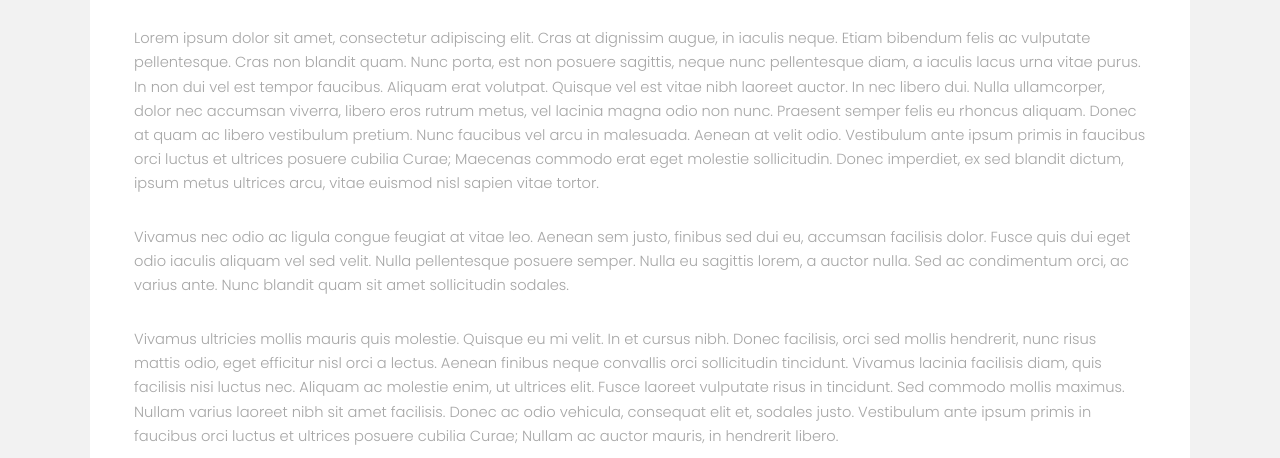
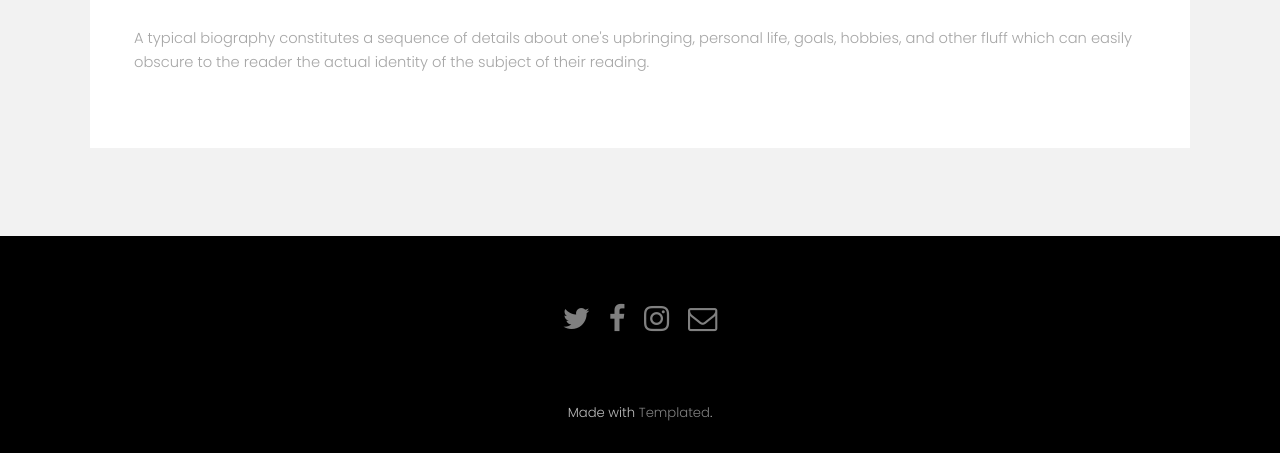
Before and after one commit to Chrismonkey1/website, a plain HTML site: page generic.html in a window 1280 px wide. Shown: the part 494-952 px from the top of the page. Drawn offline with Linux system fonts and the light colour scheme.

Commit message:
Update generic.html

```diff
--- a/generic.html
+++ b/generic.html
@@ -20,11 +20,11 @@
 						<div class="content">
 							<header class="align-center"><p>The Biography</p>
 								<h2>Christopher George</h2>
-							</header><p>Lorem ipsum dolor sit amet, consectetur adipiscing elit. Cras at dignissim augue, in iaculis neque. Etiam bibendum felis ac vulputate pellentesque. Cras non blandit quam. Nunc porta, est non posuere sagittis, neque nunc pellentesque diam, a iaculis lacus urna vitae purus. In non dui vel est tempor faucibus. Aliquam erat volutpat. Quisque vel est vitae nibh laoreet auctor. In nec libero dui. Nulla ullamcorper, dolor nec accumsan viverra, libero eros rutrum metus, vel lacinia magna odio non nunc. Praesent semper felis eu rhoncus aliquam. Donec at quam ac libero vestibulum pretium. Nunc faucibus vel arcu in malesuada. Aenean at velit odio. Vestibulum ante ipsum primis in faucibus orci luctus et ultrices posuere cubilia Curae; Maecenas commodo erat eget molestie sollicitudin. Donec imperdiet, ex sed blandit dictum, ipsum metus ultrices arcu, vitae euismod nisl sapien vitae tortor.</p>
+							</header><p>A typical biography constitutes a sequence of details about one's upbringing, personal life, goals, hobbies, and other fluff which can easily obscure to the reader the actual identity of the subject of their reading. </p>
 
-							<p>Vivamus nec odio ac ligula congue feugiat at vitae leo. Aenean sem justo, finibus sed dui eu, accumsan facilisis dolor. Fusce quis dui eget odio iaculis aliquam vel sed velit. Nulla pellentesque posuere semper. Nulla eu sagittis lorem, a auctor nulla. Sed ac condimentum orci, ac varius ante. Nunc blandit quam sit amet sollicitudin sodales.</p>
+							<p> </p>
 
-							<p>Vivamus ultricies mollis mauris quis molestie. Quisque eu mi velit. In et cursus nibh. Donec facilisis, orci sed mollis hendrerit, nunc risus mattis odio, eget efficitur nisl orci a lectus. Aenean finibus neque convallis orci sollicitudin tincidunt. Vivamus lacinia facilisis diam, quis facilisis nisi luctus nec. Aliquam ac molestie enim, ut ultrices elit. Fusce laoreet vulputate risus in tincidunt. Sed commodo mollis maximus. Nullam varius laoreet nibh sit amet facilisis. Donec ac odio vehicula, consequat elit et, sodales justo. Vestibulum ante ipsum primis in faucibus orci luctus et ultrices posuere cubilia Curae; Nullam ac auctor mauris, in hendrerit libero. </p>
+							<p>  </p>
 						</div>
 					</div>
 				</div>
```
